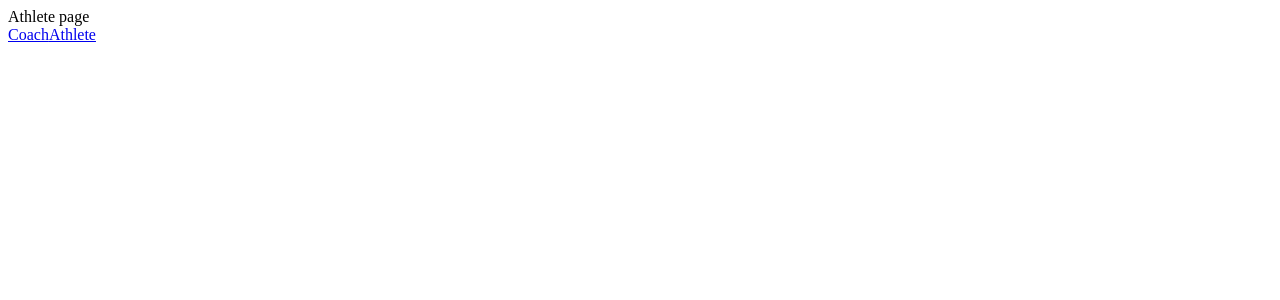
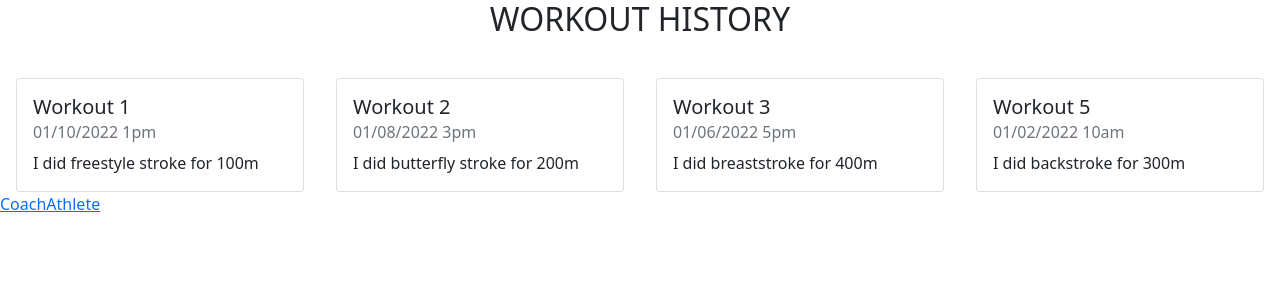
Before and after one commit to tommy2022/FINS, a React (Create React App) app: page /athlete in a window 1280 px wide. Shown: the top 300 px of the page. Built offline with nearby package versions, Linux system fonts and the light colour scheme.

Commit message:
finished workout cards

```diff
--- a/package.json
+++ b/package.json
@@ -6,7 +6,9 @@
     "@testing-library/jest-dom": "^5.16.2",
     "@testing-library/react": "^12.1.3",
     "@testing-library/user-event": "^13.5.0",
+    "bootstrap": "^5.1.3",
     "react": "^17.0.2",
+    "react-bootstrap": "^2.2.0",
     "react-dom": "^17.0.2",
     "react-router-dom": "^6.2.1",
     "react-scripts": "5.0.0",
--- a/src/App.js
+++ b/src/App.js
@@ -3,14 +3,15 @@ import { Routes, Route, Link } from "react-router-dom";
 import Athlete from "./Athlete";
 import Coach from "./Coach";
 import Homepage from "./Homepage";
+import "bootstrap/dist/css/bootstrap.min.css";
 
 function App() {
   return (
     <div className="App">
       <Routes>
         <Route exact path="/" element={<Homepage />} />
-        <Route path="/athlete/:id?" element={<Athlete />} />
-        <Route path="/coach/:id?" element={<Coach />} />
+        <Route path="/athlete" element={<Athlete />} />
+        <Route path="/coach" element={<Coach />} />
       </Routes>
       <Link to="/coach">Coach</Link>
       <Link to="/athlete">Athlete</Link>
--- a/src/Athlete.js
+++ b/src/Athlete.js
@@ -1,7 +1,51 @@
 import React from "react";
+import WorkoutCard from "./athelete-components/workout_card";
+
 // import { useParams } from "react-router-dom";
 
 export default function Athlete() {
   // const { id = "undefined" } = useParams();
-  return <div>Athlete page</div>;
+  return (
+    <>
+      <div
+        style={{
+          display: "flex",
+          flexDirection: "row",
+          alignItems: "center",
+          justifyContent: "space-around",
+        }}
+      >
+        <h2>WORKOUT HISTORY</h2>
+      </div>
+      <div
+        style={{
+          display: "flex",
+          flexDirection: "row",
+          alignItems: "center",
+          justifyContent: "space-around",
+        }}
+      >
+        <WorkoutCard
+          title={"Workout 1"}
+          subtitle={"01/10/2022 1pm"}
+          text={"I did freestyle stroke for 100m"}
+        />
+        <WorkoutCard
+          title={"Workout 2"}
+          subtitle={"01/08/2022 3pm"}
+          text={"I did butterfly stroke for 200m"}
+        />
+        <WorkoutCard
+          title={"Workout 3"}
+          subtitle={"01/06/2022 5pm"}
+          text={"I did breaststroke for 400m"}
+        />
+        <WorkoutCard
+          title={"Workout 5"}
+          subtitle={"01/02/2022 10am"}
+          text={"I did backstroke for 300m"}
+        />
+      </div>
+    </>
+  );
 }
--- /dev/null
+++ b/src/athelete-components/workout_card.js
@@ -0,0 +1,40 @@
+import React, { useState } from "react";
+import { Card, Modal, Button } from "react-bootstrap";
+
+// import { useParams } from "react-router-dom";
+
+export default function WorkoutCard({ title, subtitle, text }) {
+  // const { id = "undefined" } = useParams();
+  const [showModal, setShowModal] = useState(false);
+  const handleClick = () => setShowModal(true);
+  const handleClose = () => setShowModal(false);
+
+  return (
+    <>
+      <Card onClick={handleClick} style={{ width: "18rem", marginTop: "2rem" }}>
+        <Card.Body>
+          <Card.Title>{title}</Card.Title>
+          <Card.Subtitle className="mb-2 text-muted">{subtitle}</Card.Subtitle>
+          <Card.Text>{text}</Card.Text>
+        </Card.Body>
+      </Card>
+      <Modal show={showModal} onHide={handleClose}>
+        <Modal.Header closeButton>
+          <Modal.Title>{title}</Modal.Title>
+        </Modal.Header>
+        <Modal.Body>
+          <div style={{ fontSize: "20px", color: "gray" }}>{subtitle}</div>
+          {text}
+        </Modal.Body>
+        <Modal.Footer>
+          <Button variant="secondary" onClick={handleClose}>
+            Close
+          </Button>
+          <Button variant="primary" onClick={handleClose}>
+            edit
+          </Button>
+        </Modal.Footer>
+      </Modal>
+    </>
+  );
+}
```
Also changed, not shown: 1 other file (tests, documents, lock files or other folders).
